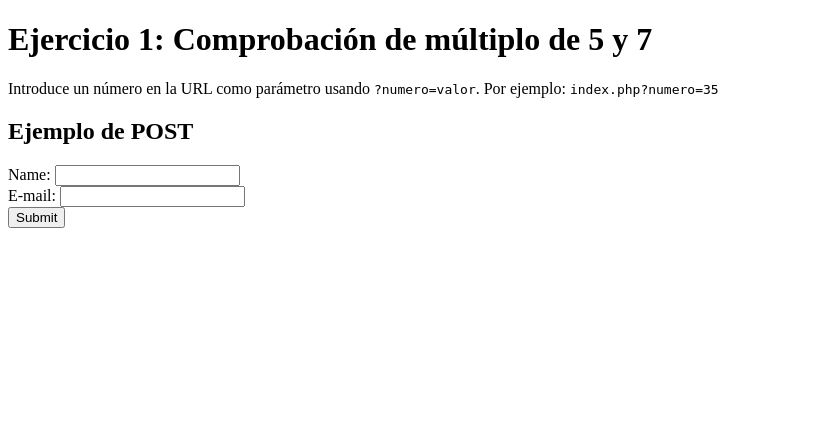
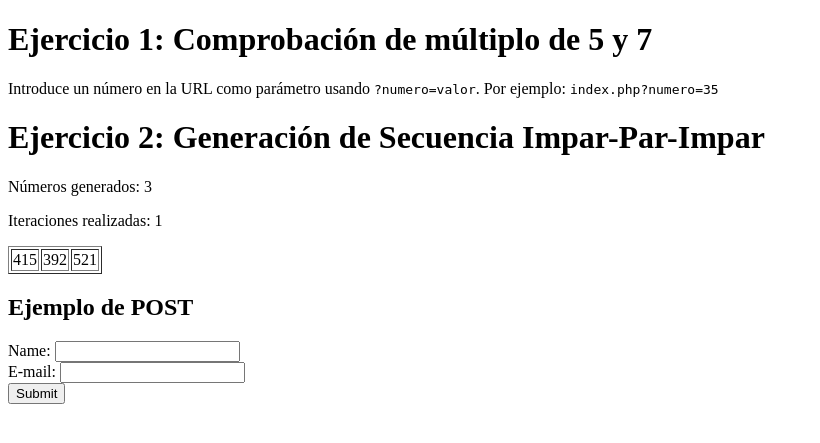
Before and after one commit to anag2603/tecweb, a PHP site: page /tecweb/ in a window 1280 px wide. Shown: the top 443 px of the page, without its empty margins (0-820 px from the left). Run offline with PHP 8.4, Linux system fonts and the light colour scheme.

Commit message:
Ejercicio 2 agregado

```diff
--- a/practicas/p06/index.php
+++ b/practicas/p06/index.php
@@ -6,8 +6,8 @@
     <title>Práctica 6</title>
 </head>
 <body>
+
 <h1>Ejercicio 1: Comprobación de múltiplo de 5 y 7</h1>
-
 <p>Introduce un número en la URL como parámetro usando <code>?numero=valor</code>. Por ejemplo: <code>index.php?numero=35</code></p>
 
 <?php
@@ -28,6 +28,24 @@ if (isset($_GET['numero'])) {
 }
 ?>
 
+<h1>Ejercicio 2: Generación de Secuencia Impar-Par-Impar</h1>
+
+    <?php
+    $resultado = generarSecuenciaImparParImpar();
+
+    echo '<p>Números generados: ' . $resultado['numerosGenerados'] . '</p>';
+    echo '<p>Iteraciones realizadas: ' . $resultado['iteraciones'] . '</p>';
+    echo '<table border="1">';
+    foreach ($resultado['matriz'] as $fila) {
+        echo '<tr>';
+        foreach ($fila as $numero) {
+            echo '<td>' . $numero . '</td>';
+        }
+        echo '</tr>';
+    }
+    echo '</table>';
+    ?>
+
     <h2>Ejemplo de POST</h2>
     <form action="http://localhost/tecweb/practicas/p04/index.php" method="post">
         Name: <input type="text" name="name"><br>
--- a/practicas/p06/src/funciones.php
+++ b/practicas/p06/src/funciones.php
@@ -2,4 +2,32 @@
 function esMultiploDe5y7($numero) {
     return $numero % 5 === 0 && $numero % 7 === 0;
 }
+
+function generarSecuenciaImparParImpar() {
+    $matriz = [];
+    $iteraciones = 0;
+    $numerosGenerados = 0;
+
+    do {
+        $fila = [
+            rand(100, 999),
+            rand(100, 999),
+            rand(100, 999)
+        ];
+
+        $numerosGenerados += 3;
+        $iteraciones++;
+
+        if ($fila[0] % 2 !== 0 && $fila[1] % 2 === 0 && $fila[2] % 2 !== 0) {
+            $matriz[] = $fila;
+            break;
+        }
+    } while (true);
+
+    return [
+        'matriz' => $matriz,
+        'iteraciones' => $iteraciones,
+        'numerosGenerados' => $numerosGenerados
+    ];
+}
 ?>
```
